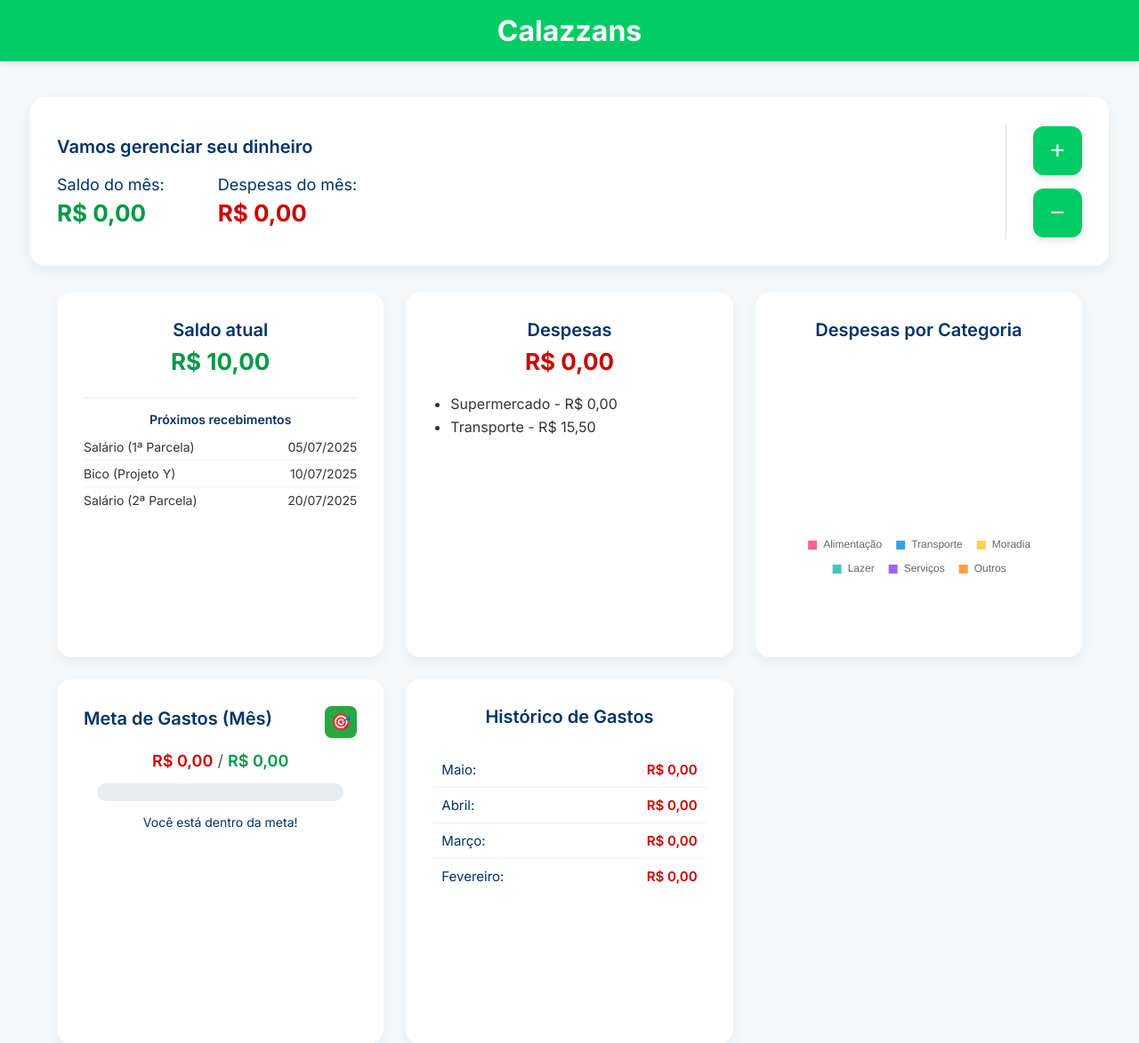
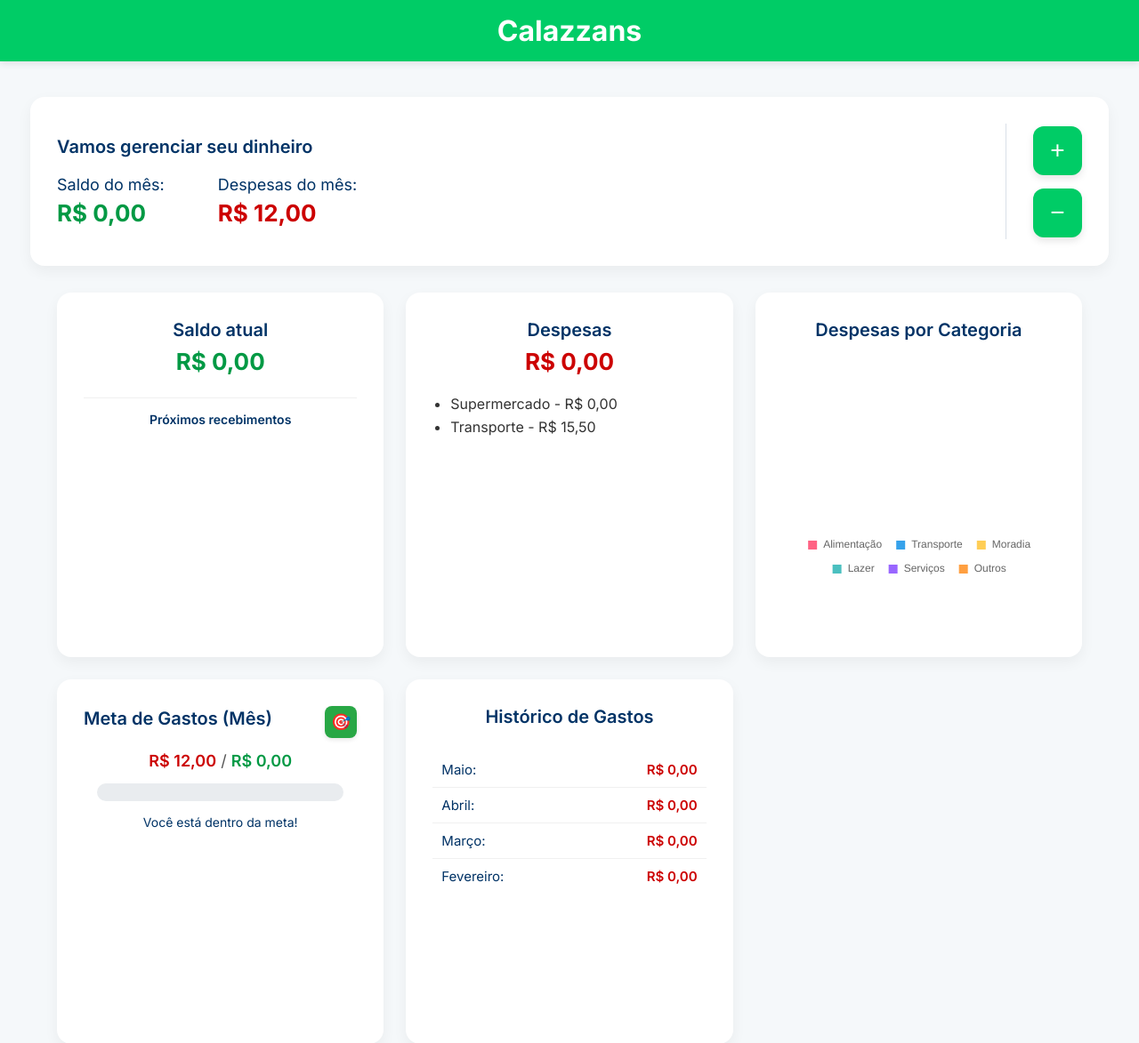
Before and after one commit to rafaelvon1/Projeto_Calazzans, a PHP site: page /views/calazzans_page.php in a window 1280 px wide. Shown: the top 1173 px of the page at 89% size. Run offline with PHP 8.4, Linux system fonts and the light colour scheme; tables that the repository leaves empty hold one stand-in row (values such as "Sample post"); data that the repository does not hold is empty.

Commit message:
feature/devo planejar melhor isso, trabalhoso

```diff
--- a/views/calazzans_page.php
+++ b/views/calazzans_page.php
@@ -29,16 +29,37 @@ function formatar_moeda($valor)
 // --- DADOS DINÂMICOS (Valores zerados conforme solicitado) ---
 
 // Valores do retângulo superior
-$saldoMes = $result[1]["valor"];
-$despesasMes = 0.00;
+$saldoMes = 0;
 
-// Card: Saldo Atual
-$saldoAtual = $result[0]["valor"];
-$proximosRecebimentos = [
-    ['descricao' => 'Salário (1ª Parcela)', 'data' => '05/07/2025'],
-    ['descricao' => 'Bico (Projeto Y)', 'data' => '10/07/2025'],
-    ['descricao' => 'Salário (2ª Parcela)', 'data' => '20/07/2025'],
-];
+// Descobre mês/ano atuais
+$mesAtual = date("m", strtotime('+1 month'));
+$anoAtual = date("Y", strtotime('+1 month'));
+
+foreach ($result as $row) {
+    // Converte a string "12/09/2025" em DateTime
+    $data = DateTime::createFromFormat('d/m/Y', $row["data_saldo"]);
+
+    if ($data && $data->format('m') === $mesAtual && $data->format('Y') === $anoAtual) {
+        $saldoMes += $row["valor"];
+    }
+}
+$despesasMes = 12;
+
+// Card: Saldo Atual esse saldo atual sera subtraido por despesa desse mes
+$saldoAtual = 0;
+$proximosRecebimentos = [];
+
+foreach ($result as $row) {
+    $data = DateTime::createFromFormat('d/m/Y', $row["data_saldo"]);
+    if ($data && $data->format('m') === $mesAtual && $data->format('Y') === $anoAtual) {
+        $proximosRecebimentos[] = [
+            'descricao' => $row['descricao_saldo'],
+            'saldo' => $row['valor']."$",
+            'data' => $row['data_saldo']
+        ];
+    }
+}
+
 
 // Card: Despesas (a lógica de "Ver mais" será aplicada no loop)
 $totalDespesasCard = 0.00; // Soma de todas as despesas abaixo
@@ -49,9 +70,10 @@ $listaDespesas = [
 ];
 $listaDespesas[] = ['item' => 'Transporte', 'valor' => 15.50];
 
+
 // Card: Meta de Gastos
 $gastoAtualMeta = $despesasMes;
-$metaGastos = 0.00;
+$metaGastos = 0;
 $percentualMeta = ($metaGastos > 0) ? ($gastoAtualMeta / $metaGastos) * 100 : 0;
 
 // Card: Histórico de Gastos
@@ -583,7 +605,7 @@ $vendasMensaisValores = [0, 0, 0, 0, 0, 0];
                 <div class="proximos-recebimentos-titulo">Próximos recebimentos</div>
                 <ul class="lista-datas">
                     <?php foreach ($proximosRecebimentos as $recebimento) : ?>
-                        <li><span><?= htmlspecialchars($recebimento['descricao']) ?></span> <span><?= htmlspecialchars($recebimento['data']) ?></span></li>
+                        <li> <span><?= htmlspecialchars($recebimento['saldo']) ?></span> <span><?= htmlspecialchars($recebimento['descricao']) ?></span> <span><?= htmlspecialchars($recebimento['data']) ?></span></li>
                     <?php endforeach; ?>
                 </ul>
             </div>
```
